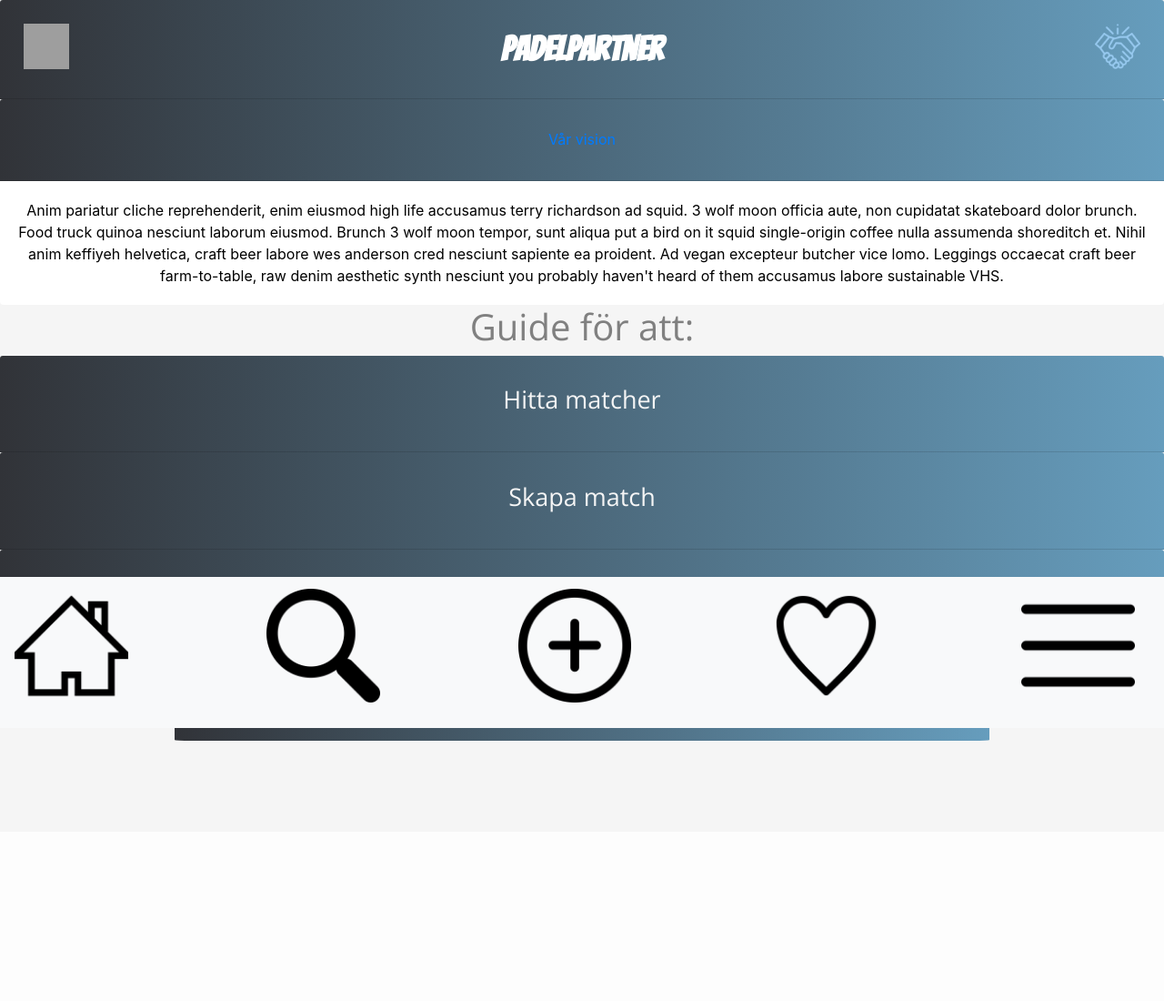
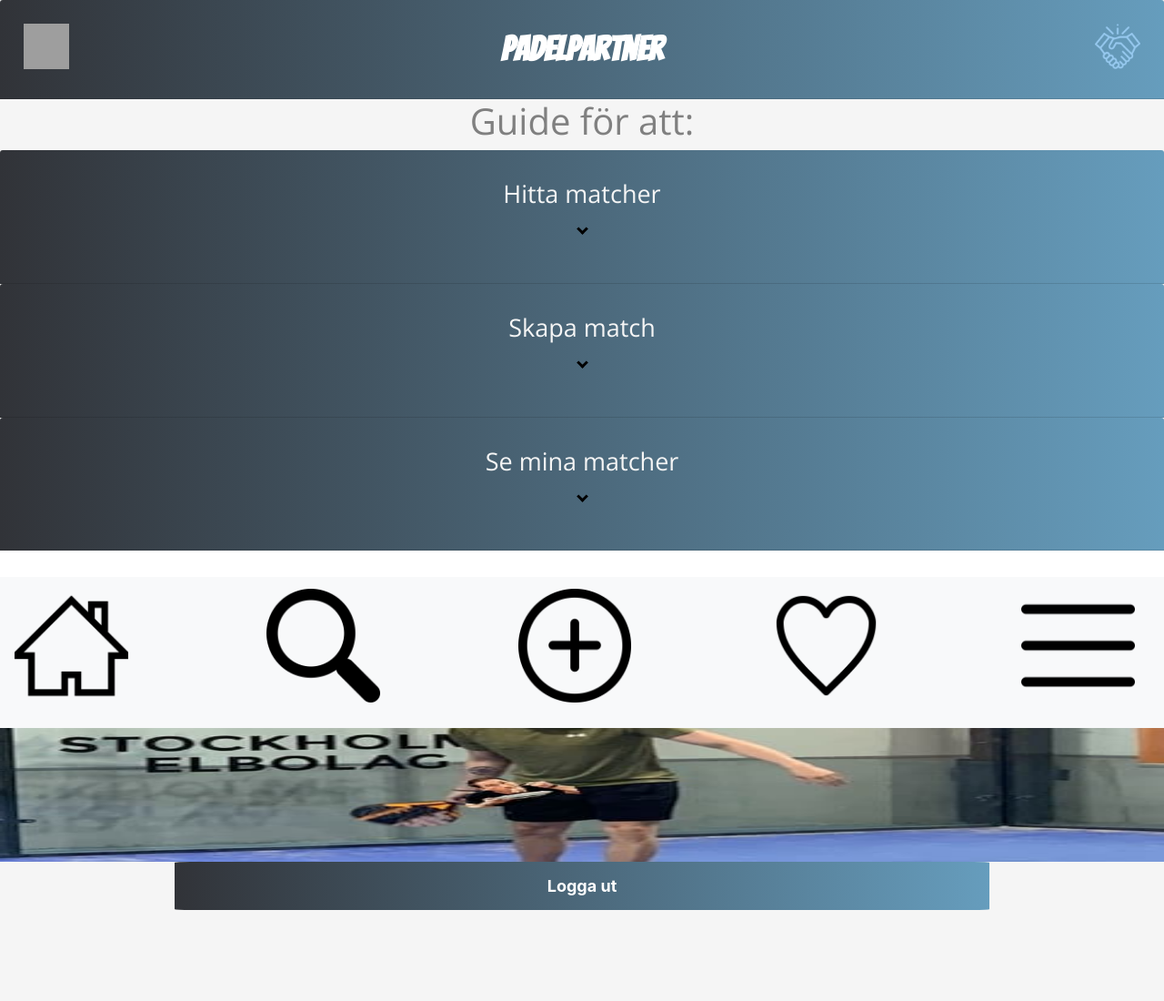
Before and after one commit to jakob-web/PadelPartner, a Flask app: page /about_us in a window 1280 px wide. Shown: the whole page at 91% size. Before the commit the page ends 814 px from the top, so only its background shows below. Run offline with Flask 2, Linux system fonts and the light colour scheme; some libraries are stand-ins or nearby versions; grey boxes are pictures that could not be loaded.

Commit message:
front-end

```diff
--- a/python/config.py
+++ b/python/config.py
@@ -1,4 +1,4 @@
-dbname ="padelpartner"
-user ="postgres"
-password ="postgre"
+dbname ="padel9"
+user ="oscarkindvall"
+password ="Magdajava66"
 host ="127.0.0.1"
--- a/python/static/styles/style.css
+++ b/python/static/styles/style.css
@@ -37,7 +37,7 @@ body {
     background: linear-gradient(90deg, rgba(49,51,56,1) 0%, rgba(102,157,189,1) 100%);
     border: #A9C8EF;
     text-align: center;
-    margin: 5% auto 10% auto;
+    margin: 5% auto 25% auto;
     padding-left: 10%;
     padding-right: 10%;
     font-size: 150%;
@@ -371,6 +371,7 @@ li.list-group-item.active {
     float: right;
     margin-bottom: 0px;
     padding: 0;
+
 }
 
 .match-status {
@@ -506,7 +507,7 @@ select {
 }
 #comment_box {
     border-top: 1px solid rgba(0, 0, 0, 0.5);
-
+    margin-bottom: 100px;
     width: 100%;
 }
 #comment {
@@ -541,3 +542,12 @@ select {
     background-color: rgb(49, 51, 56);
     background: linear-gradient(90deg, rgba(49,51,56,1) 0%, rgba(102,157,189,1) 100%);
 }
+
+.arrow {
+    border: solid black;
+    border-width: 0 3px 3px 0;
+    display: inline-block;
+    padding: 3px;
+    transform: rotate(45deg);
+    -webkit-transform: rotate(45deg);
+  }
--- a/python/templates/about_us.html
+++ b/python/templates/about_us.html
@@ -21,22 +21,7 @@
     </div>
 
   <main>
-    <div id="accordion">
-        <div class="card">
-          <div class="card-header" id="headingOne">
-            <h5 class="mb-0">
-              <button class="btn btn-link" data-toggle="collapse" data-target="#collapseOne" aria-expanded="true" aria-controls="collapseOne">
-                Vår vision
-              </button>
-            </h5>
-          </div>
 
-          <div id="collapseOne" class="collapse show" aria-labelledby="headingOne" data-parent="#accordion">
-            <div class="card-body">
-              Anim pariatur cliche reprehenderit, enim eiusmod high life accusamus terry richardson ad squid. 3 wolf moon officia aute, non cupidatat skateboard dolor brunch. Food truck quinoa nesciunt laborum eiusmod. Brunch 3 wolf moon tempor, sunt aliqua put a bird on it squid single-origin coffee nulla assumenda shoreditch et. Nihil anim keffiyeh helvetica, craft beer labore wes anderson cred nesciunt sapiente ea proident. Ad vegan excepteur butcher vice lomo. Leggings occaecat craft beer farm-to-table, raw denim aesthetic synth nesciunt you probably haven't heard of them accusamus labore sustainable VHS.
-            </div>
-          </div>
-        </div>
         <div id="accordion">
           <h1 id="Header_guide">Guide för att:</h1>
 
@@ -46,7 +31,7 @@
               <div class="card-header" id="headingTwo">
                 <h5 class="mb-0">
                   <button class="btn btn-link collapsed" data-toggle="collapse" data-target="#collapseTwo" aria-expanded="false" aria-controls="collapseTwo">
-                    <h1 class="guide_overview">Hitta matcher</h1>
+                    <h1 class="guide_overview">Hitta matcher<p><i class="arrow down"></i></p></h1>
                   </button>
                 </h5>
               </div>
@@ -67,7 +52,7 @@
               <div class="card-header" id="headingThree">
                 <h5 class="mb-0">
                   <button class="btn btn-link collapsed" data-toggle="collapse" data-target="#collapseThree" aria-expanded="false" aria-controls="collapseThree">
-                    <h1 class="guide_overview">Skapa match</h1>
+                    <h1 class="guide_overview">Skapa match<p><i class="arrow down"></i></p></h1>
                   </button>
                 </h5>
               </div>
@@ -89,9 +74,8 @@
             <div class="card-header" id="headingFour">
               <h5 class="mb-0">
                 <button class="btn btn-link collapsed" data-toggle="collapse" data-target="#collapseFour" aria-expanded="false" aria-controls="collapseFour">
-                  <h1 class="guide_overview">Se mina matcher</h1>
+                  <h1 class="guide_overview">Se mina matcher<p><i class="arrow down"></i></p></h1>
                 </button>
-
               </h5>
             </div>
 
@@ -109,7 +93,8 @@
           </div>
         </div>
 
-
+        <h3>Vår vision</h3>
+        <img src="../static/img/albin.jpg" id="vision" width="250px" height="250px">
   <div id="button-logout">
     <a class="button"  href="http://localhost:8080/logout">Logga ut</a></li>
   </div>
--- a/python/templates/match_profile.html
+++ b/python/templates/match_profile.html
@@ -33,7 +33,7 @@
           <!-- <button class="navbar-toggler" type="button" data-toggle="collapse" data-target="#navbarToggleExternalContent" aria-controls="navbarToggleExternalContent" aria-expanded="false" aria-label="Toggle navigation">
               <span class="navbar-toggler-icon"></span>
           </button> -->
-          <button type="button" id="backBtn"><p id="backBtn"> &larr;</p></button>
+          <button type="button" id="backBtn"> &larr;</button>
           </nav>
       </div>
   <main>
@@ -67,7 +67,7 @@
           </div>
         </div>
       {%endfor%}
-      <button type="button" class="btn btn-primary btn-lg btn-block" id="backBtn">Tillbaka</button>
+
   </main>
 <footer>
   <nav class="navbar fixed-bottom navbar-light bg-light">
```
Also changed, not shown: python/templates/creator_profile.html (+7 -21 lines), python/templates/find_match.html (+7 -7 lines), python/static/img/albin.jpg (added), python/static/img/uploads/2204205569500171477.JPG (added), python/static/img/uploads/7901569242633267901.JPG (added).
